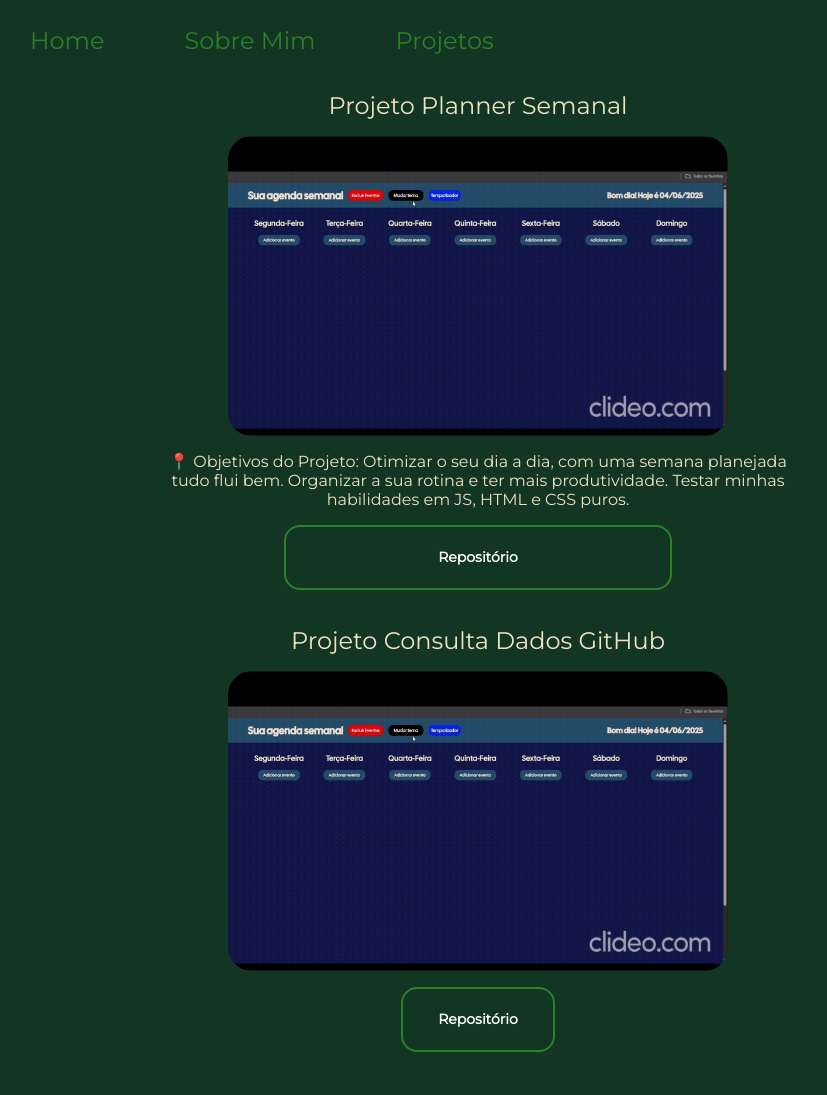
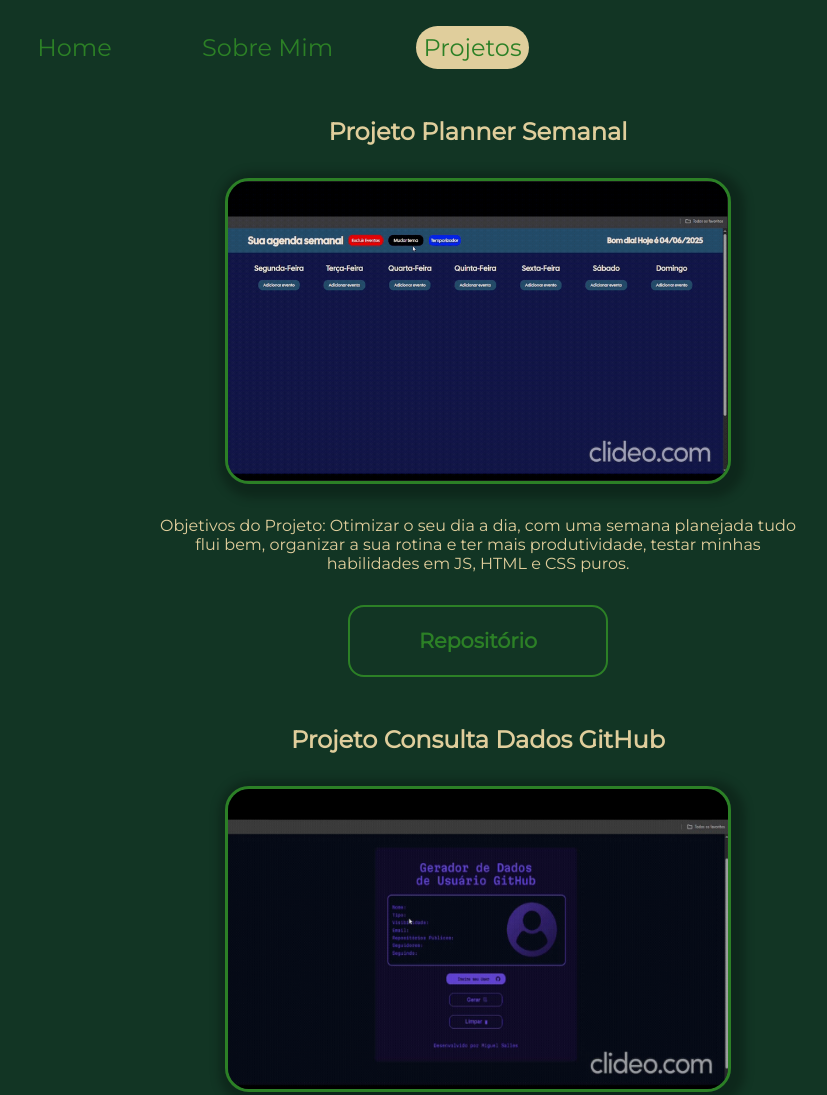
Before and after one commit to MiguelSallesV/siteportfolio, a plain HTML site: page projetos.html in a window 1280 px wide. Shown: the top 1095 px of the page, without its empty margins (162-989 px from the left). Before the commit the page ends 1052 px from the top, so only its background shows below. Drawn offline with Linux system fonts and the light colour scheme.

Commit message:
Adicionei segundo projeto

```diff
--- a/about.html
+++ b/about.html
@@ -12,7 +12,7 @@
     <header class="cabecalho">
         <nav class="cabecalho__menu">
             <a class="cabecalho__menu__link" href="index.html">Home</a>
-            <a class="cabecalho__menu__link" href="about.html">Sobre Mim</a>
+            <a class="cabecalho__menu__link ativo" href="about.html">Sobre Mim</a>
             <a class="cabecalho__menu__link" href="projetos.html">Projetos</a>
         </nav>
     </header>
@@ -29,6 +29,6 @@
     <footer class="rodape">
         <p class="rodape__texto">Desenvolvido por Miguel Salles do Vale</p>
     </footer>
-
+    <script src="scripts/script.js" type="module"></script>
 </body>
 </html>
--- a/projetos.html
+++ b/projetos.html
@@ -11,24 +11,25 @@
 <body>
     <header class="cabecalho">
         <nav class="cabecalho__menu">
-            <a class="cabecalho__menu__link" href="index.html">Home</a>
-            <a class="cabecalho__menu__link" href="about.html">Sobre Mim</a>
-            <a class="cabecalho__menu__link" href="projetos.html">Projetos</a>
+                <a class="cabecalho__menu__link" href="index.html">Home</a>
+                <a class="cabecalho__menu__link" href="about.html">Sobre Mim</a>
+                <a class="cabecalho__menu__link ativo" href="projetos.html">Projetos</a>
         </nav>
     </header>
     <main class="exibicao__projetos">
         <div class="card__projeto">
             <p class="apresentacao__conteudo__paragrafo nome__projeto">Projeto Planner Semanal</p>
             <img src="./assets/plannerGifParado.png" data-gif="./assets/planner.gif" data-static="./assets/plannerGifParado.png" class="gif__hover" alt="Gif ilustrando o projeto.">
-            <p class="apresentacao__conteudo__paragrafo descricao__projeto">📍 Objetivos do Projeto: Otimizar o seu dia a dia, com uma semana planejada tudo flui bem. Organizar a sua rotina e ter mais produtividade. Testar minhas habilidades em JS, HTML e CSS puros.</p>
+            <p class="apresentacao__conteudo__paragrafo descricao__projeto">Objetivos do Projeto: Otimizar o seu dia a dia, com uma semana planejada tudo flui bem, organizar a sua rotina e ter mais produtividade, testar minhas habilidades em JS, HTML e CSS puros.</p>
             <a href="https://github.com/MiguelSallesV/Planner_Semanal" class="apresentacao__links__navegacao repositorio__projeto">Repositório</a>
         </div>
         <div class="card__projeto">
             <p class="apresentacao__conteudo__paragrafo nome__projeto">Projeto Consulta Dados GitHub</p>
-            <img src="./assets/plannerGifParado.png" data-gif="./assets/planner.gif" data-static="./assets/plannerGifParado.png" class="gif__hover" alt="Gif ilustrando o projeto.">
-            <a href="https://github.com/MiguelSallesV/Planner_Semanal" class="apresentacao__links__navegacao repositorio__projeto">Repositório</a>
+            <img src="./assets/consultaDadosParado.png" data-gif="./assets/consultaDados.gif" data-static="./assets/consultaDadosParado.png" class="gif__hover" alt="Gif ilustrando o projeto.">
+            <p class="apresentacao__conteudo__paragrafo descricao__projeto">Objetivos do Projeto: Um site no qual você pode digitar o seu user do GitHub e irão aparecer todos os seus principais dados e seu avatar</p>
+            <a href="https://github.com/MiguelSallesV/Consulta-Dados-GitHub" class="apresentacao__links__navegacao repositorio__projeto">Repositório</a>
         </div>
     </main>
-    <script src="scripts/projetos.js"></script>
+    <script src="scripts/script.js" type="module"></script>
 </body>
 </html>
--- a/scripts/projetos.js
+++ b/scripts/script.js
@@ -1,6 +1,8 @@
+
 const gifs = document.querySelectorAll('.gif__hover');
 
-gifs.forEach((gif) => {
+function ativaGifs(gif) {
+    gifs.forEach((gif) => {
     gif.addEventListener('mouseenter', () => {
         gif.src = gif.dataset.gif;
     })
@@ -8,3 +10,6 @@ gifs.forEach((gif) => {
         gif.src = gif.dataset.static
     })
 })
+}
+
+ativaGifs(gifs);
--- a/style/projetos.css
+++ b/style/projetos.css
@@ -13,7 +13,8 @@ main {
 }
 
 .nome__projeto {
-    margin-top: 1.5em;
+    margin-top: 2em;
+    font-weight: 600;
 }
 
 .card__projeto {
@@ -21,21 +22,31 @@ main {
     flex-direction: column;
     text-align: center;
     align-items: center;
-    gap: 1em;
+    gap: 2em;
+    width: 100%;
 }
 
 .repositorio__projeto {
-    font-size: 14px;
-    width: 30%;
+    font-size: 1.3rem;
+    width: 20%;
+    color: var(--cor-terciaria);
 }
 
 .descricao__projeto {
     font-size: 1rem;
     width: 50%;
+    font-weight: 400;
 }
+
 
 .gif__hover {
     width: 500px;
     height: 300px;
     border-radius: 1.5em;
+    border: 3px var(--cor-terciaria) solid;
+    box-shadow: 4px 4px 10px 10px rgba(0, 0, 0, 0.25);
 }
+
+.gif__hover:hover {
+    transform: scale(1.05);
+}
--- a/style/style.css
+++ b/style/style.css
@@ -2,7 +2,7 @@
 
 :root {
     --cor-primaria: #123524;
-    --cor-secundaria: #EFE3C2;
+    --cor-secundaria: #e0ce9c;
     --cor-terciaria: #2C8026;
     --cor-hover: #2B5528;
 
@@ -29,7 +29,7 @@ body {
 
 .cabecalho__menu {
     display: flex;
-    gap: 80px;
+    gap: 76px;
 }
 
 .cabecalho__menu__link {
@@ -37,13 +37,18 @@ body {
     font-size: 1.5rem;
     font-family: var(--fonte-secundaria);
     text-decoration: none;
+    padding: 0.3em;
+}
+
+.ativo {
+    background-color: var(--cor-secundaria);
+    border-radius: 1em;
 }
 
 .cabecalho__menu__link:hover {
     color:var(--cor-hover);
     transform: scale(1.05);
 }
-
 
 .apresentacao {
     display: flex;
```
Also changed, not shown: index.html (+2 -1 lines), assets/consultaDados.gif (added), assets/consultaDadosParado.png (added).
